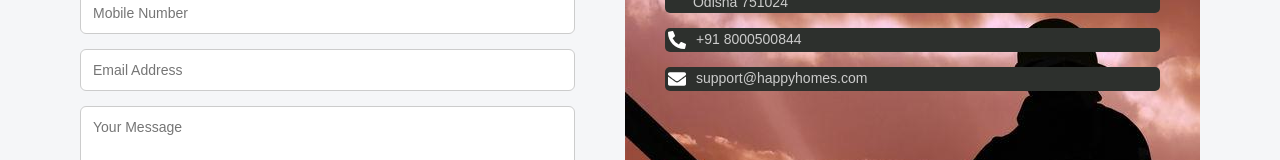
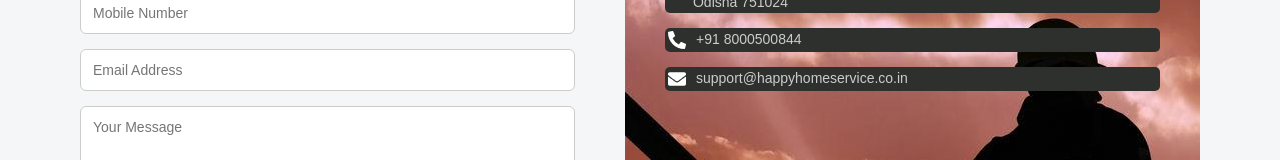
Before and after one commit to Jena-surya/Happy_Homes, a React (Vite) app in the folder Client/: page /contact in a window 1280 px wide. Shown: the part 513-673 px from the top of the page. Built offline with nearby package versions, Linux system fonts and the light colour scheme; no server answers.

Commit message:
Update contact email address in Contact.jsx

```diff
--- a/Client/src/Pages/Contact/Contact.jsx
+++ b/Client/src/Pages/Contact/Contact.jsx
@@ -236,7 +236,7 @@ export const Contact = () => {
               }}
             >
               <FaEnvelope className="icon" />
-              <p>support@happyhomes.com</p>
+              <p>support@happyhomeservice.co.in</p>
             </div>
           </div>
         </div>
```
